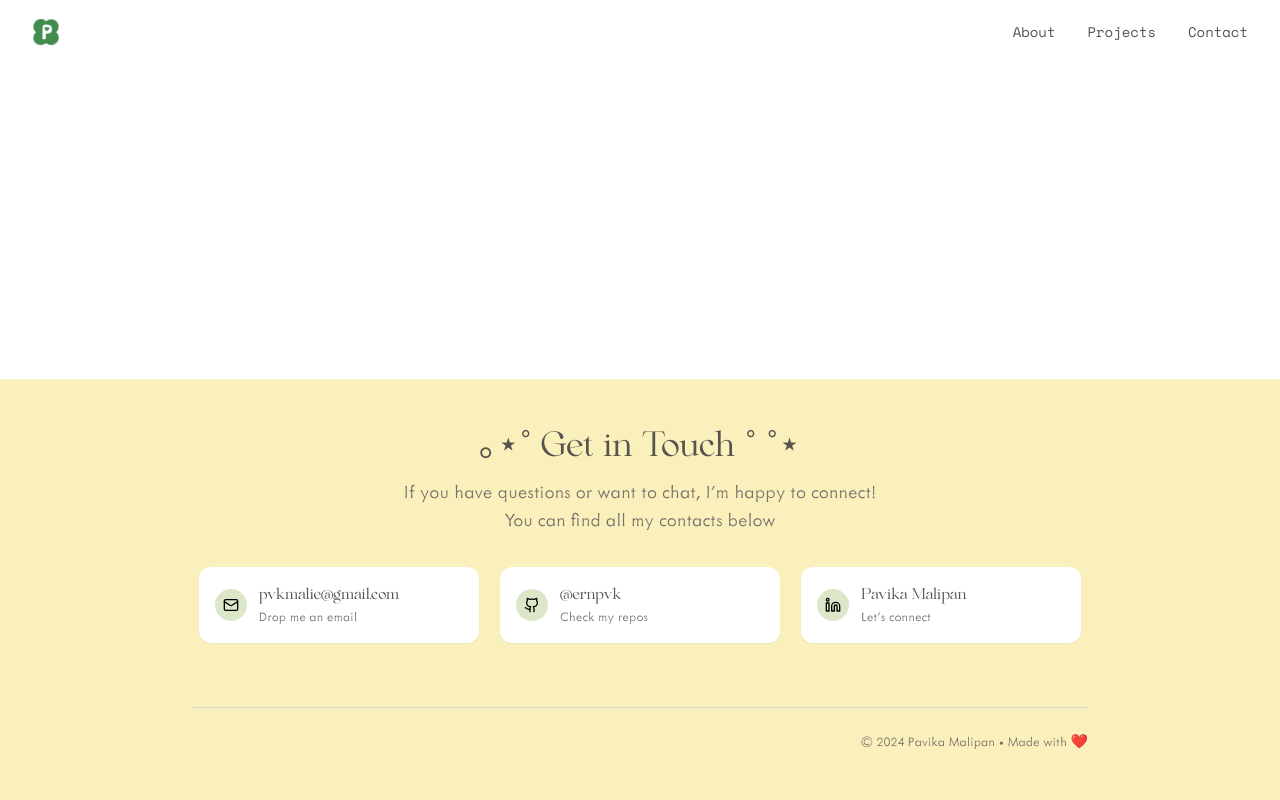
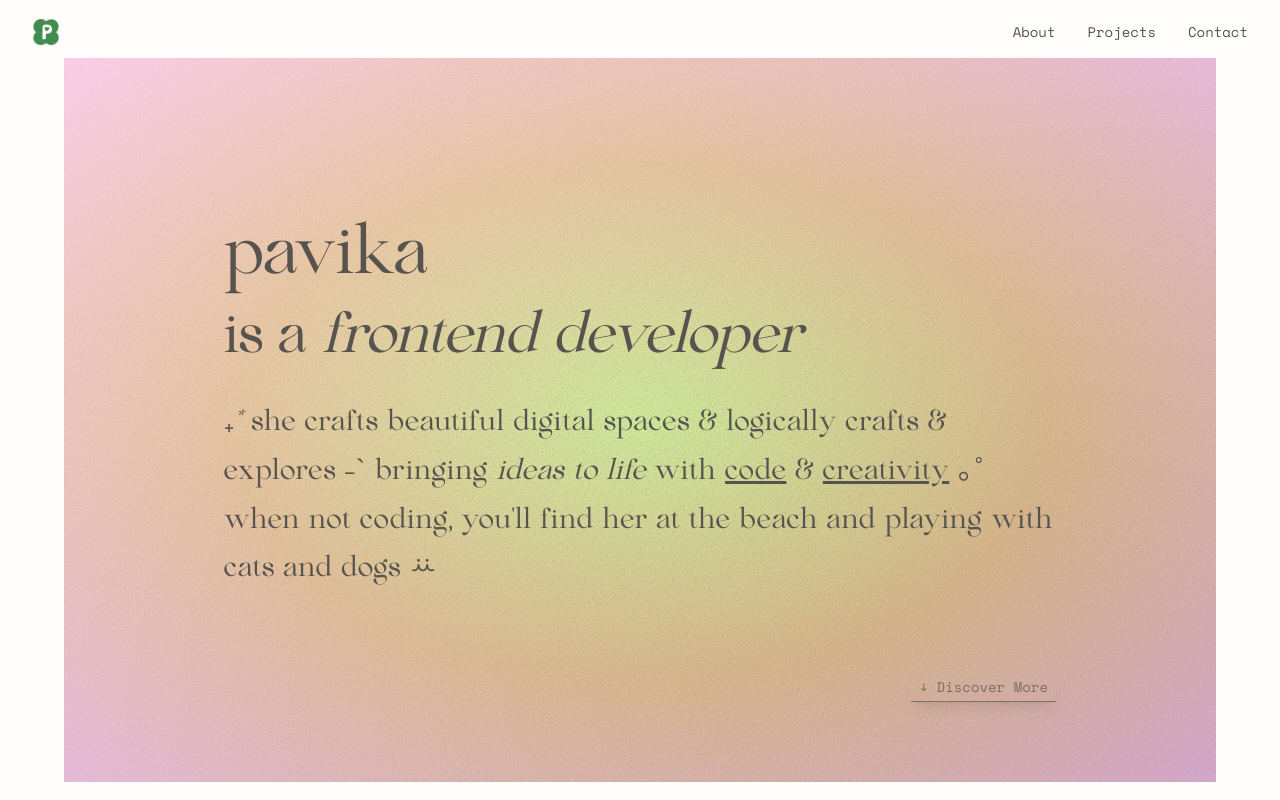
Before and after one commit to ernpvk/pvkmalie, a React (Vite) app: page / in a window 1280 px wide. Shown: the top 800 px of the page. Built offline with nearby package versions, Linux system fonts and the light colour scheme.

Commit message:
fix: implement Outlet for router

```diff
--- a/src/routes.tsx
+++ b/src/routes.tsx
@@ -1,5 +1,5 @@
-import { createBrowserRouter } from "react-router-dom";
-import { ReactNode, Suspense } from "react";
+import { createBrowserRouter, Outlet } from "react-router-dom";
+import { Suspense } from "react";
 import React from "react";
 import Navbar from "./components/Navbar";
 import { LoadingSpinner } from "./components/LoadingSpinner";
@@ -10,12 +10,14 @@ const AboutDetail = React.lazy(() => import("./pages/AboutDetail"));
 const ProjectDetail = React.lazy(() => import("./pages/ProjectDetail"));
 const ProjectList = React.lazy(() => import("./pages/ProjectsList"));
 
-const Layout = ({ children }: { children: ReactNode }) => {
+const Layout = () => {
   return (
     <div className="min-h-screen flex flex-col">
       <Navbar />
       <main className="flex-grow">
-        <Suspense fallback={<LoadingSpinner />}>{children}</Suspense>
+        <Suspense fallback={<LoadingSpinner />}>
+          <Outlet />
+        </Suspense>
       </main>
       <footer id="footer">
         <Footer />
@@ -26,7 +28,7 @@ const Layout = ({ children }: { children: ReactNode }) => {
 
 export const router = createBrowserRouter([
   {
-    element: <Layout children={undefined} />,
+    element: <Layout />,
     children: [
       {
         path: "/",
```
